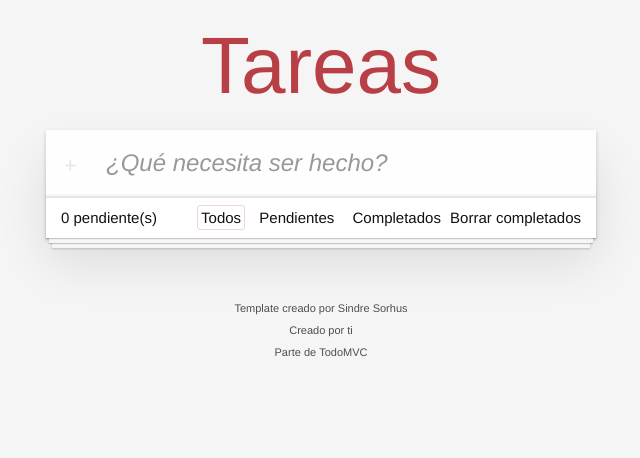
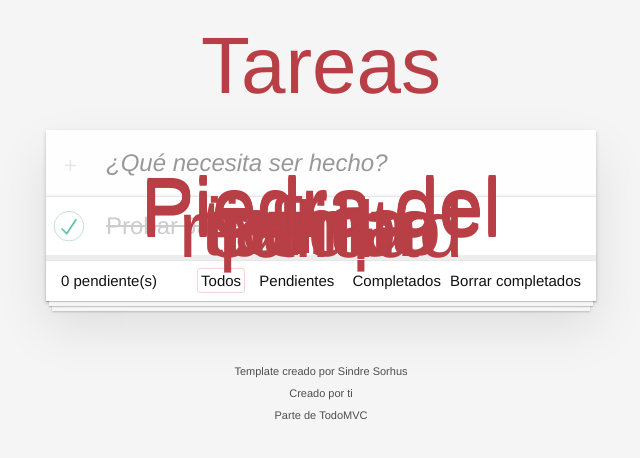
Before and after one commit to shenanigans15/todo-app, a website built with Vite: page index.html in a window 1280 px wide. Shown: the whole page, without its empty margins (319-959 px from the left). Built offline with nearby package versions, Linux system fonts and the light colour scheme.

Commit message:
create-todo-html - create module render-todos - create module app.html - uncomment <li> app.js - create displayTodos function index.js - create barrel module

```diff
--- a/src/todos/app.html
+++ b/src/todos/app.html
@@ -11,14 +11,14 @@
         <ul class="todo-list">
             <!-- These are here just to show the structure of the list items -->
             <!-- List items should get the class "editing" when editing and "completed" when marked as completed -->
-            <!-- <li class="completed" data-id="abc">
+            <li class="completed" data-id="abc">
                 <div class="view">
                     <input class="toggle" type="checkbox" checked>
                     <label>Probar JavaScript</label>
                     <button class="destroy"></button>
                 </div>
                 <input class="edit" value="Create a TodoMVC template">
-            </li> -->
+            </li>
             <!-- <li>
                 <div class="view">
                     <input class="toggle" type="checkbox">
--- a/src/todos/app.js
+++ b/src/todos/app.js
@@ -1,4 +1,10 @@
 import html from './app.html?raw'
+import todoStore from '../store/todo.store'
+import { renderTodos } from './use-cases'
+
+const ElementIDs = {
+    TodoList: '.todo-list'
+}
 
 /**
  *
@@ -7,10 +13,16 @@
 
 export const App = (elementId) => {
 
+    const displayTodos = () => {
+        const todos = todoStore.getTodos(todoStore.getCurrentFilter())
+        renderTodos(ElementIDs.TodoList, todos)
+    }
+
     // Cuando la función App() se llama
     (()=> {
         const app = document.createElement('div')
         app.innerHTML = html
         document.querySelector(elementId).append(app)
+        displayTodos()
     })()
 }
--- /dev/null
+++ b/src/todos/use-cases/create-todo-html.js
@@ -0,0 +1,17 @@
+import { Todo } from "../models/todo.model";
+
+
+/**
+ *
+ * @param {Todo} todo
+ */
+export const createTodoHTML = (todo) => {
+    if (!todo) throw new Error('A TODO object is required')
+
+    const html = `<h1>${todo.description}</h1>`
+
+    const liElement = document.createElement('li')
+    liElement.innerHTML = html
+
+    return liElement
+}
--- /dev/null
+++ b/src/todos/use-cases/index.js
@@ -0,0 +1,2 @@
+export {createTodoHTML} from './create-todo-html'
+export {renderTodos} from './render-todos'
--- /dev/null
+++ b/src/todos/use-cases/render-todos.js
@@ -0,0 +1,18 @@
+import { Todo } from "../models/todo.model";
+import { createTodoHTML } from "./";
+
+
+/**
+ *
+ * @param {String} elementId
+ * @param {Todo} todos
+ */
+export const renderTodos = (elementId, todos = []) => {
+
+    //TODO: referencia
+    const element = document.querySelector(elementId)
+
+    todos.forEach(todo => {
+        element.append(createTodoHTML(todo))
+    });
+}
```
